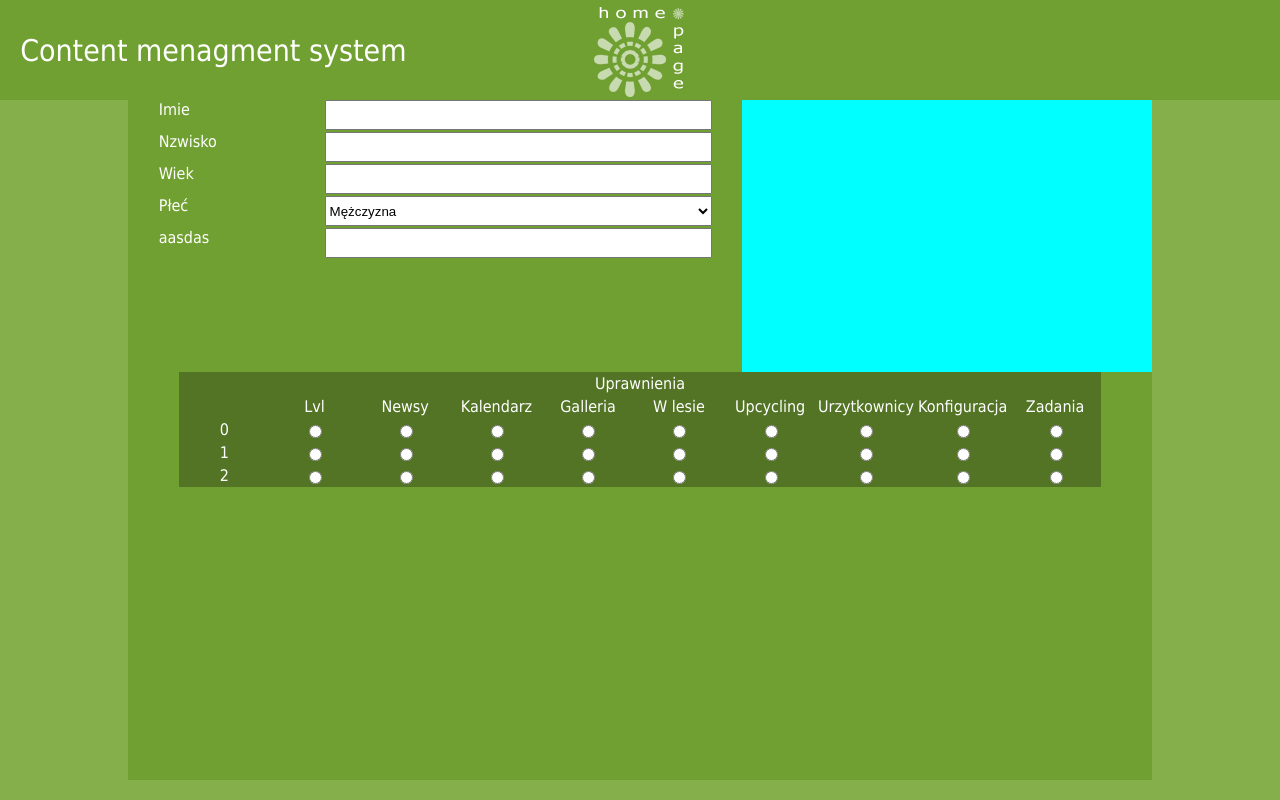
After one commit to Czysty-las/Czysty-las-mark2, a PHP site: template public_html/Views/UsersEditView.php in a window 1280 px wide. The commit adds this page. Run offline with PHP 8.4, Linux system fonts and the light colour scheme; the template is opened without the code that fills it, so the values that code supplies are empty; the visitor is signed in with stand-in values (Sample User, id 1); some libraries are stand-ins or nearby versions.

Commit message:
Prace nad widokiem edyci urzytkownika.

```diff
--- a/public_html/Controllers/Controller.php
+++ b/public_html/Controllers/Controller.php
@@ -35,5 +35,5 @@ abstract class Controller {
      * Funkcja usuwająca wpisy z bazy danych.
      */
 
-    public abstract function Delete($_ID);
+    public abstract function Delete();
 }
--- a/public_html/Views/Styles/CMSstyle.css
+++ b/public_html/Views/Styles/CMSstyle.css
@@ -362,7 +362,7 @@ a:hover
     height: 85%;
     background-color: #70a031;
 
-    margin: 0 auto;
+    margin: 0px auto;
 }
 
 .usersModule table, tr, td
@@ -408,4 +408,52 @@ a:hover
     font-size: 15px;
 }
 
+.usersModule .formHolder
+{
+    width: 60%;
+    float: left;
+}
+
+.usersModule .inputHolder
+{
+    width: 90%;
+    height: 30px;
+
+    margin: 0px auto 2px auto;
+    padding: 0;
+
+    display: block;
+}
+
+.usersModule .inputHolder label
+{
+   width: 30%;
+   height: 100%;
+
+   display: block;
+   float: left;
+}
+
+.usersModule .photoHolder
+{
+    width: 40%;
+    height: 40%;
+
+    background-color: aqua;
+    float: left;
+    display: block;
+}
+
+.usersModule .inputHolder input, select
+{
+   width: 70%;
+   height: 100%;
+
+}
+
+.tableRights td
+{
+    width: 10%;
+}
+
 /*</editor-fold>*/
--- /dev/null
+++ b/public_html/Views/UsersEditView.php
@@ -0,0 +1,88 @@
+<html>
+    <?php include 'ContentManagementSystemParts/Head.html'; ?>
+    <body>
+        <?php include 'ContentManagementSystemParts/Label.php'; ?>
+        <div class="usersModule">
+            <form action="index.php" method="post">
+                <div class="formHolder">
+                    <div class="inputHolder">
+                        <label>Imie</label> <input type="text" id="Name" value="<?php  echo $_SESSION['rez']->Name;?>"/>
+                    </div>
+                    <div class="inputHolder">
+                        <label>Nzwisko</label> <input type="text" id="Surname" value="<?php echo  $_SESSION['rez']->Surname; ?>"/>
+                    </div>
+                    <div class="inputHolder">
+                        <label>Wiek</label>  <input type="text" id="Age" value="<?php echo  $_SESSION['rez']->Age;?>"/>
+                    </div>
+                    <div class="inputHolder">
+                        <label>Płeć</label>
+                        <select>
+                            <option value="M" <?php if( $_SESSION['rez']->Sex == 'M'){?> selected="true" <?php }?>>Mężczyzna</option>
+                            <option value="F" <?php if( $_SESSION['rez']->Sex == 'F'){?> selected="true" <?php }?> >Kobieta</option>
+                        </select>
+
+                    </div>
+                    <div class="inputHolder">
+                        <label>aasdas</label>  <input type="text" id="Name"/>
+                    </div>
+                </div>
+                <div class="photoHolder">
+                </div>
+                <?php // Moduł uprawnień zależny od docelowej aplikacji. ?>
+                <table class="tableRights">
+                    <tr>
+                        <td colspan="10">Uprawnienia</td>
+                    </tr>
+                    <tr>
+                        <td></td>
+                        <td>Lvl</td>
+                        <td>Newsy</td>
+                        <td>Kalendarz</td>
+                        <td>Galleria</td>
+                        <td>W lesie</td>
+                        <td>Upcycling</td>
+                        <td>Urzytkownicy</td>
+                        <td>Konfiguracja</td>
+                        <td>Zadania</td>
+                    </tr>
+                    <tr>
+                        <td>0</td>
+                        <td><input type="radio" name="userLvL"/></td>
+                        <td><input type="radio" name="news"/></td>
+                        <td><input type="radio" name="calendar"/></td>
+                        <td><input type="radio" name="gallery"/></td>
+                        <td><input type="radio" name="InForest"/></td>
+                        <td><input type="radio" name="UpCycling"/></td>
+                        <td><input type="radio" name="users"/></td>
+                        <td><input type="radio" name="config"/></td>
+                        <td><input type="radio" name="tasks"/></td>
+                    </tr>
+                    <tr>
+                        <td>1</td>
+                        <td><input type="radio" name="userLvL"/></td>
+                        <td><input type="radio" name="news"/></td>
+                        <td><input type="radio" name="calendar"/></td>
+                        <td><input type="radio" name="gallery"/></td>
+                        <td><input type="radio" name="InForest"/></td>
+                        <td><input type="radio" name="UpCycling"/></td>
+                        <td><input type="radio" name="users"/></td>
+                        <td><input type="radio" name="config"/></td>
+                        <td><input type="radio" name="tasks"/></td>
+                    </tr>
+                    <tr>
+                        <td>2</td>
+                        <td><input type="radio" name="userLvL"/></td>
+                        <td><input type="radio" name="news"/></td>
+                        <td><input type="radio" name="calendar"/></td>
+                        <td><input type="radio" name="gallery"/></td>
+                        <td><input type="radio" name="InForest"/></td>
+                        <td><input type="radio" name="UpCycling"/></td>
+                        <td><input type="radio" name="users"/></td>
+                        <td><input type="radio" name="config"/></td>
+                        <td><input type="radio" name="tasks"/></td>
+                    </tr>
+                </table>
+            </form>
+        </div>
+    </body>
+</html>
--- a/public_html/Views/UsersListView.php
+++ b/public_html/Views/UsersListView.php
@@ -23,7 +23,7 @@
                     </tr>
                     <?php foreach ($_SESSION['rez'] as $user) { ?>
                         <tr>
-                            <td><input type="checkbox" name="selected_<?php echo $i; ?>" value="selected"<?php if ($all) { ?>checked="checked"<?php } ?>/><a href="index.php?action=edit&user=<?php echo $user->Id; ?>">Edytuj</a><a href="index.php?action=delete&user=<?php echo $user->Id; ?>">Usuń</a><a href="index.php?action=ban&user=<?php echo $user->Id; ?>">Zablokuj</a></td><td><?php echo $user->Name; ?></td><td><?php echo $user->Surname; ?></td><td><?php echo $user->Age; ?></td><td><?php
+                            <td><input type="checkbox" name="selected_<?php echo $i; ?>" value="<?php echo $user->Id; ?>"<?php if ($all) { ?>checked="checked"<?php } ?>/><a href="index.php?action=edit&user=<?php echo $user->Id; ?>">Edytuj</a><a href="index.php?action=delete&user=<?php echo $user->Id; ?>">Usuń</a><a href="index.php?action=ban&user=<?php echo $user->Id; ?>">Zablokuj</a></td><td><?php echo $user->Name; ?></td><td><?php echo $user->Surname; ?></td><td><?php echo $user->Age; ?></td><td><?php
                                 if ($user->Sex == 'M') {
                                     echo 'Mężczyzna';
                                 } else {
```
Also changed, not shown: public_html/Controllers/UsersController.php (+18 -5 lines), public_html/index.php (+8 -3 lines), 1 other file.
